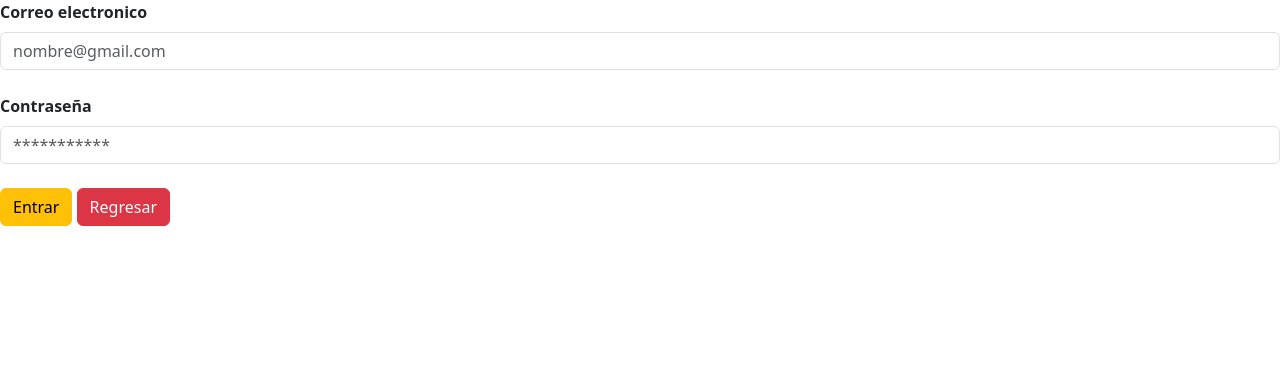
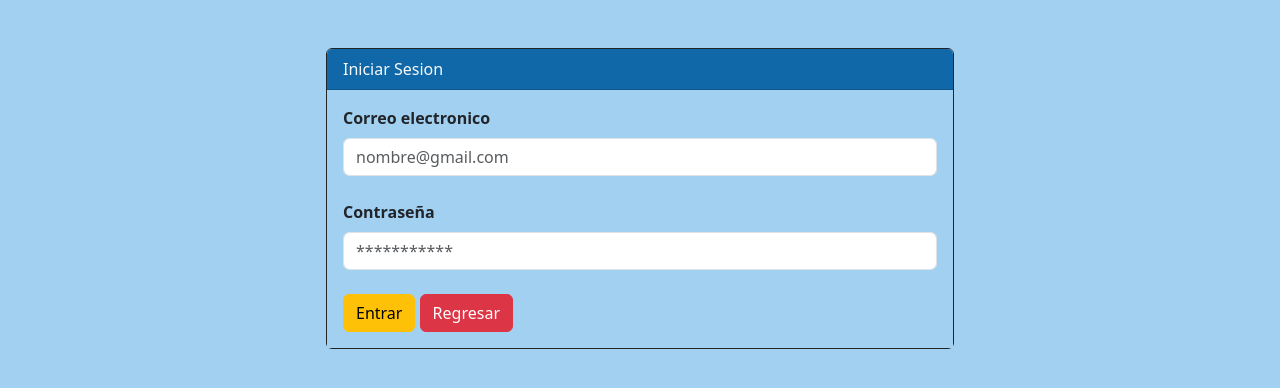
Before and after one commit to Alonsesky/Chef_Duoc, a plain HTML site: page Chef_Duoc/iniciarSesion.html in a window 1280 px wide. Drawn offline with nearby package versions, Linux system fonts and the light colour scheme.

Commit message:
Arreglo de Estilos de Inicio de Sesion

```diff
--- /dev/null
+++ b/Chef_Duoc/CSS/style_iniciarSesion.css
@@ -0,0 +1,13 @@
+.body-container{
+  background-color: #a2d0f1;
+}
+
+.bg-azul {
+  --bs-bg-opacity: 1;
+  background-color: #1068a8!important;
+}
+
+.bg-celeste {
+  --bs-bg-opacity: 1;
+  background-color: #a2d0f1!important;
+}
--- a/Chef_Duoc/iniciarSesion.html
+++ b/Chef_Duoc/iniciarSesion.html
@@ -4,10 +4,17 @@
   <meta charset="UTF-8">
   <meta name="viewport" content="width=device-width, initial-scale=1.0">
   <title>Ingreso</title>
-  <link rel="stylesheet" href="pendiente"/>
+  <link rel="stylesheet" href="CSS/style_iniciarSesion.css"/>
   <link href="https://cdn.jsdelivr.net/npm/bootstrap@5.3.0-alpha3/dist/css/bootstrap.min.css" rel="stylesheet" integrity="sha384-KK94CHFLLe+nY2dmCWGMq91rCGa5gtU4mk92HdvYe+M/SXH301p5ILy+dN9+nJOZ" crossorigin="anonymous">
 </head>
-<body>
+<body class="body-container">
+
+
+  <div class="row d-flex justify-content-center">
+    <div class="col-6">
+      <div class="card mt-5 border-dark">
+        <div class="card-header bg-azul text-light">Iniciar Sesion</div>
+        <div class="card-body bg-celeste">
           <div class="contacto">
             <div  class="formulario">
               <form action="" id="registro" class="row g-3 needs-validation" novalidate>
@@ -24,6 +31,12 @@
               </form>
             </div>
           </div>
+        </div>
+      </div>
+    </div>
+  </div>
+
+
 <script src="https://cdn.jsdelivr.net/npm/bootstrap@5.3.0-alpha3/dist/js/bootstrap.bundle.min.js" integrity="sha384-ENjdO4Dr2bkBIFxQpeoTz1HIcje39Wm4jDKdf19U8gI4ddQ3GYNS7NTKfAdVQSZe" crossorigin="anonymous"></script>
 <script src="https://code.jquery.com/jquery-3.6.4.min.js" integrity="sha256-oP6HI9z1XaZNBrJURtCoUT5SUnxFr8s3BzRl+cbzUq8=" crossorigin="anonymous"></script>
 <script src="https://cdn.jsdelivr.net/npm/jquery-validation@1.19.5/dist/jquery.validate.min.js"></script>
```
Lines whose indentation alone changed are shown as unchanged.
